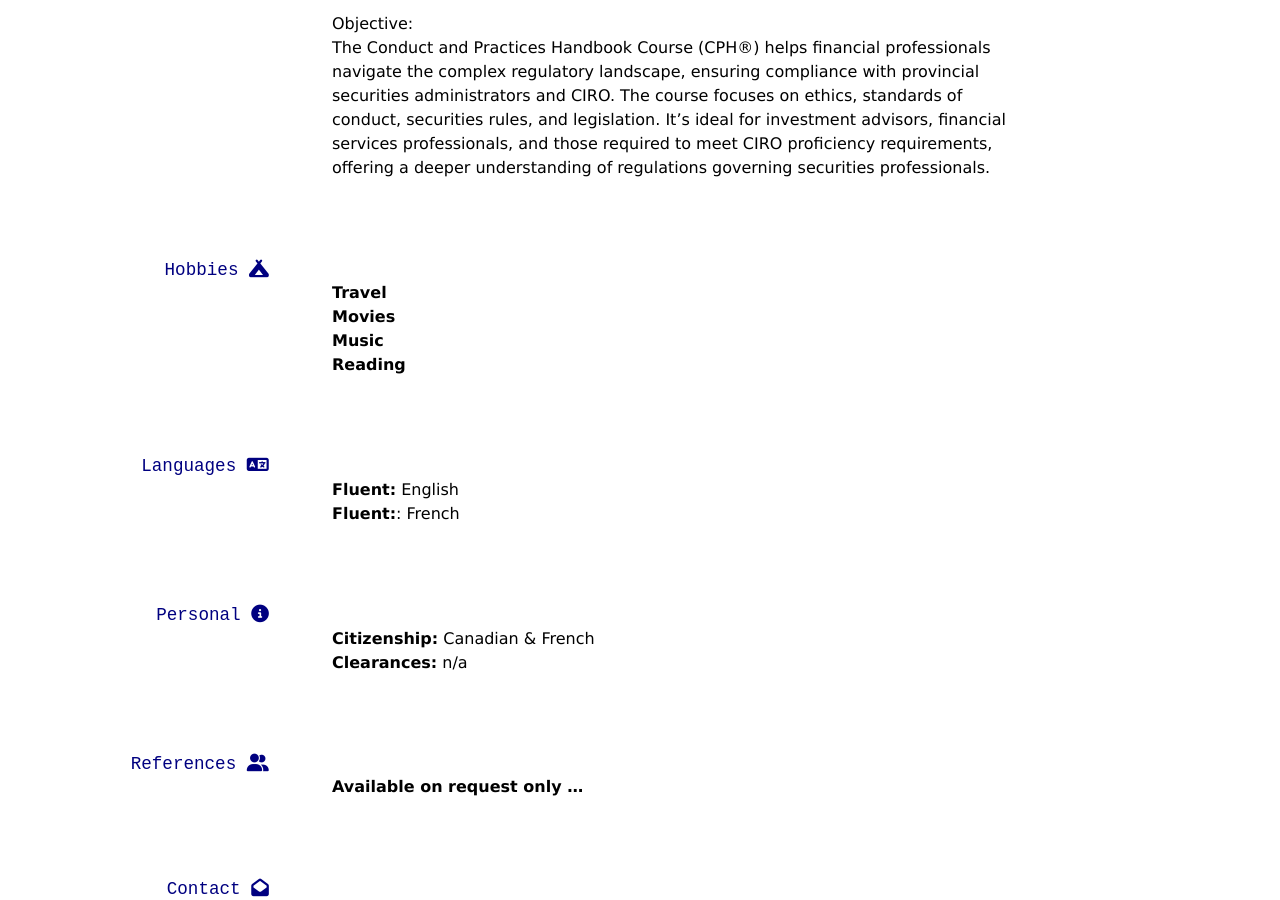
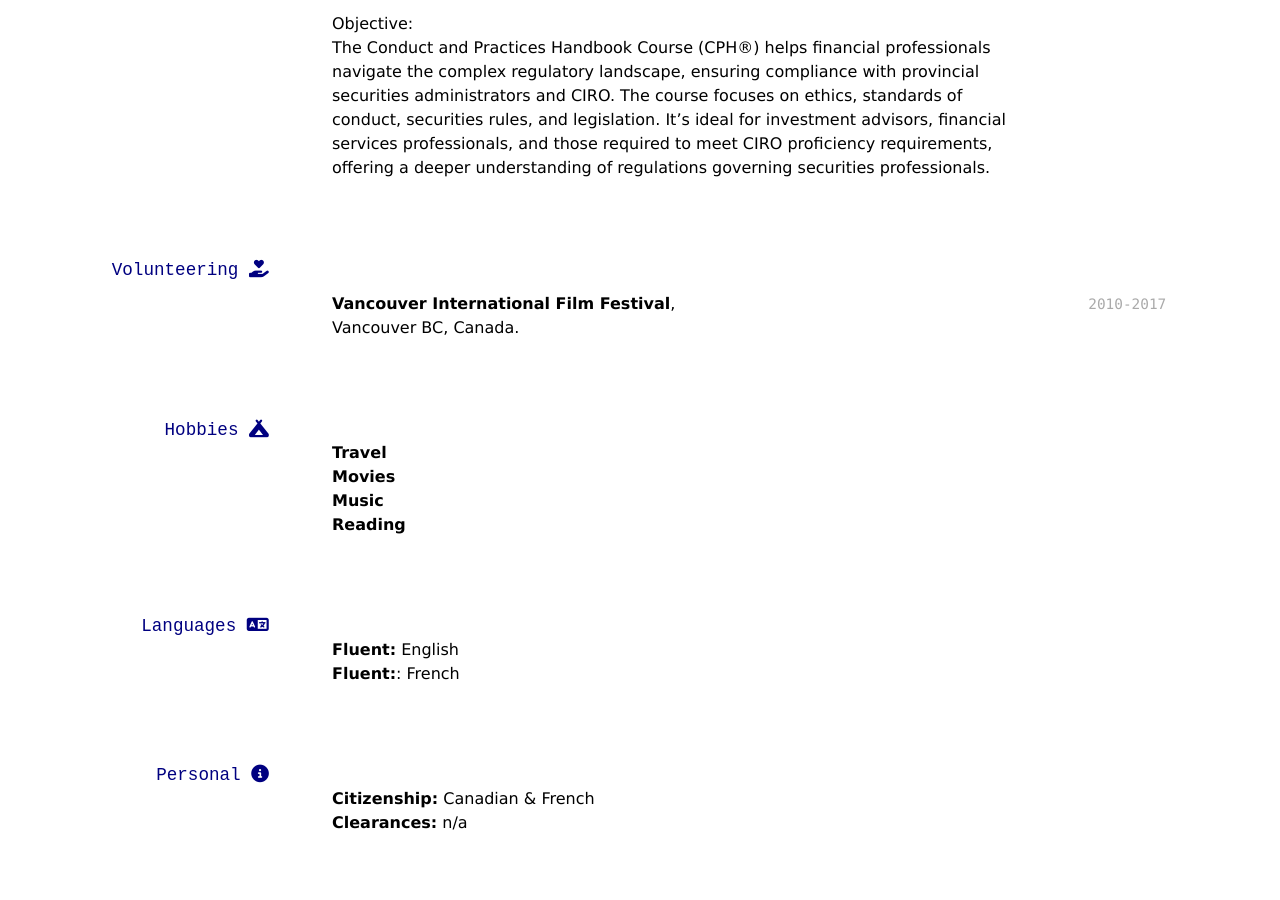
Before and after one commit to s-earnest/resume, a Jekyll site: the page built from index.md, in a window 1280 px wide and 900 px high, scrolled down 6147 px. Built offline with Jekyll 4.4.1, drawn with Linux system fonts in a browser that asks for light colours; nearby versions of some CDN libraries; a style sheet for code colours, icons or effects is not loaded.

Commit message:
20250220 184451

```diff
--- a/index.md
+++ b/index.md
@@ -561,6 +561,16 @@ Objective:
 <br>The Conduct and Practices Handbook Course (CPH®) helps financial professionals navigate the complex regulatory landscape, ensuring compliance with provincial securities administrators and CIRO. The course focuses on ethics, standards of conduct, securities rules, and legislation. It’s ideal for investment advisors, financial services professionals, and those required to meet CIRO proficiency requirements, offering a deeper understanding of regulations governing securities professionals.
 
 
+
+
+## Volunteering <i class="fa-solid fa-hand-holding-heart"></i>
+<br>
+
+`2010-2017`
+**Vancouver International Film Festival**,
+<br>Vancouver BC, Canada.
+
+
 ## Hobbies <i class="fas fa-campground"></i>
 
 <br>**Travel**
```
